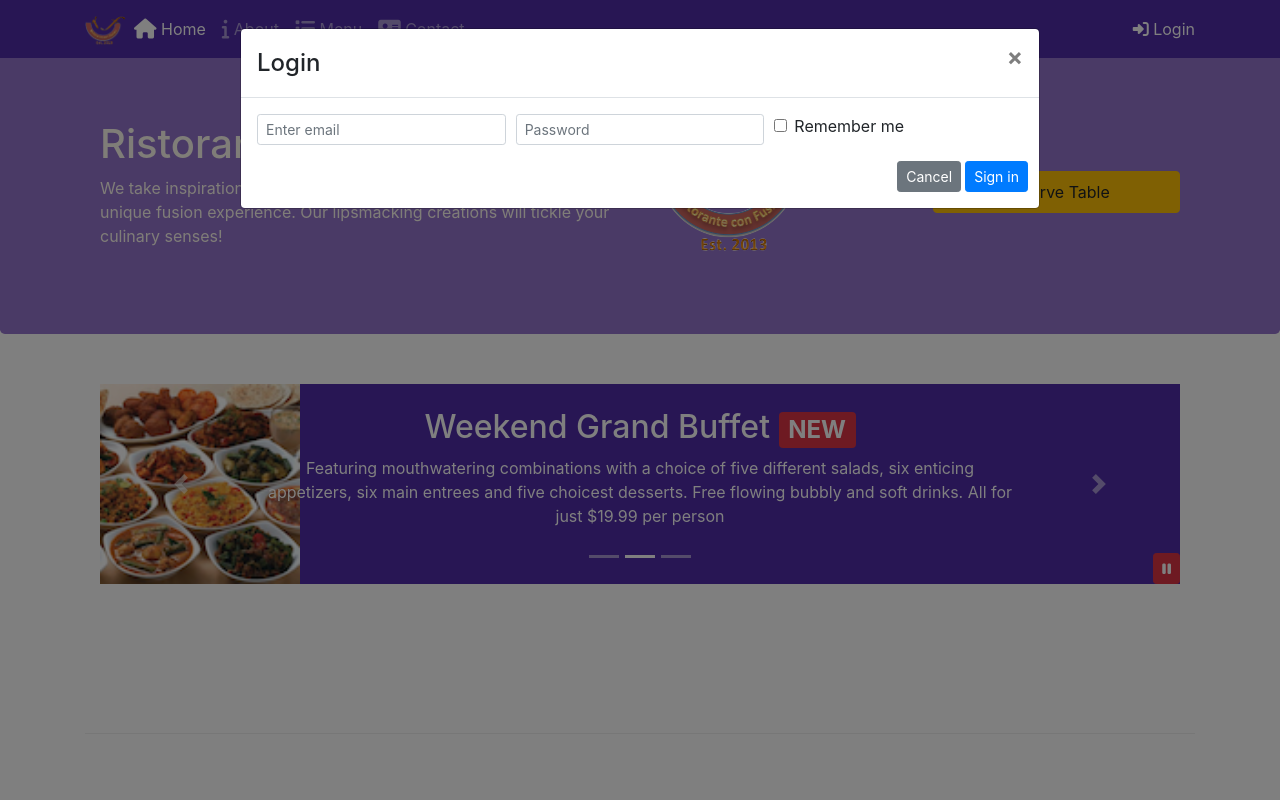
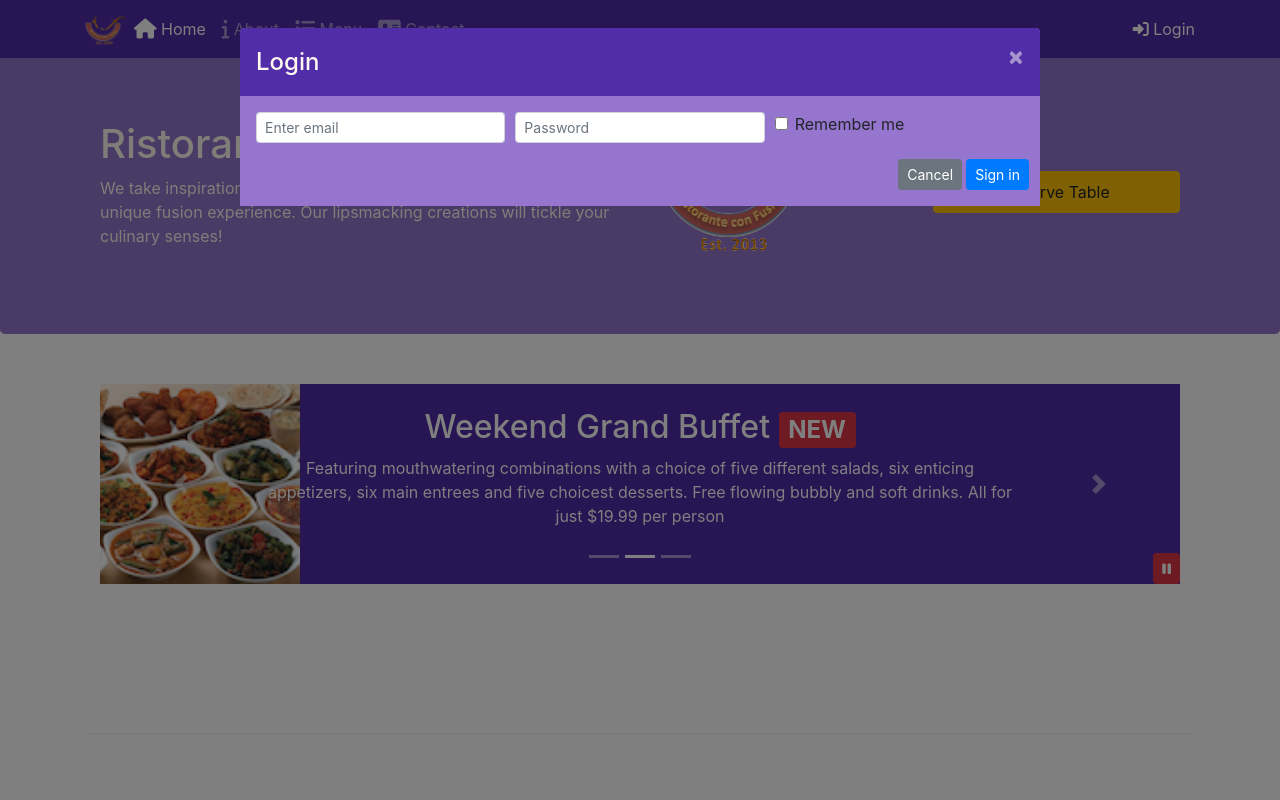
Before and after one commit to Adrian0207/Front-End-Web-UI-Frameworks-and-Tools-Bootstrap-4, a plain HTML site: page Front End Web UI Frameworks and Tools Bootstrap 4/Bootstrap4/conFusion/index.html in a window 1280 px wide. Both pictures are taken after a click on the link "Login". Shown: the top 800 px of the page. Drawn offline with nearby package versions, Linux system fonts and the light colour scheme.

Commit message:
Assignment 4

```diff
--- a/Front End Web UI Frameworks and Tools Bootstrap 4/Bootstrap4/conFusion/css/styles.scss
+++ b/Front End Web UI Frameworks and Tools Bootstrap 4/Bootstrap4/conFusion/css/styles.scss
@@ -4,7 +4,7 @@ $background-light: #9575CD;
 $background-pale: #D1C4E9;
 
 // Height variables
-$carousel-item-height: 300px;
+$carousel-item-height: 200px;
 
 @mixin zero-margin($pad-up-dn, $pad-left-right) {
 	margin:0px auto;
@@ -74,3 +74,21 @@ body{
     bottom: 0px;
     z-index: 1;
 }
+
+.modal-content {
+    border: 0px;
+
+    .modal-header{
+        background: $background-dark;
+        color: floralwhite;
+        border: 0px;
+
+        .close{
+            color: floralwhite;
+        }
+    }
+
+    .modal-body{
+        background: $background-light;
+    }
+}
--- a/Front End Web UI Frameworks and Tools Bootstrap 4/Bootstrap4/conFusion/index.html
+++ b/Front End Web UI Frameworks and Tools Bootstrap 4/Bootstrap4/conFusion/index.html
@@ -33,8 +33,7 @@
                 </ul>
 
                 <span class="navbar-text">
-                    <a data-toggle="modal" data-target="#loginModal">
-                    <span class="fa fa-sign-in"></span> Login</a>
+                    <a id="loginButton"><span class="fa fa-sign-in"></span> Login</a>
                 </span>
             </div>
         </div>
@@ -176,7 +175,7 @@
                 </div>
 
                 <div class="col-12 col-sm align-self-center">
-                    <button class="btn btn-block nav-link btn-warning" type="button"  data-toggle="modal" data-target="#reservationModal">
+                    <button class="btn btn-block nav-link btn-warning" type="button"  id="reserveButton">
                         Reserve Table
                     </button>
                 </div>
@@ -387,6 +386,12 @@
                         $("#carouselButton").children('span').addClass('fa-pause');
                     }
                 });
+                $("#loginButton").click(function(){
+                    $("#loginModal").modal('show');
+                });
+                $("#reserveButton").click(function(){
+                    $("#reservationModal").modal('show');
+                });
             });
         </script>
 </body>
```
Also changed, not shown: Front End Web UI Frameworks and Tools Bootstrap 4/Bootstrap4/conFusion/css/styles.css.
